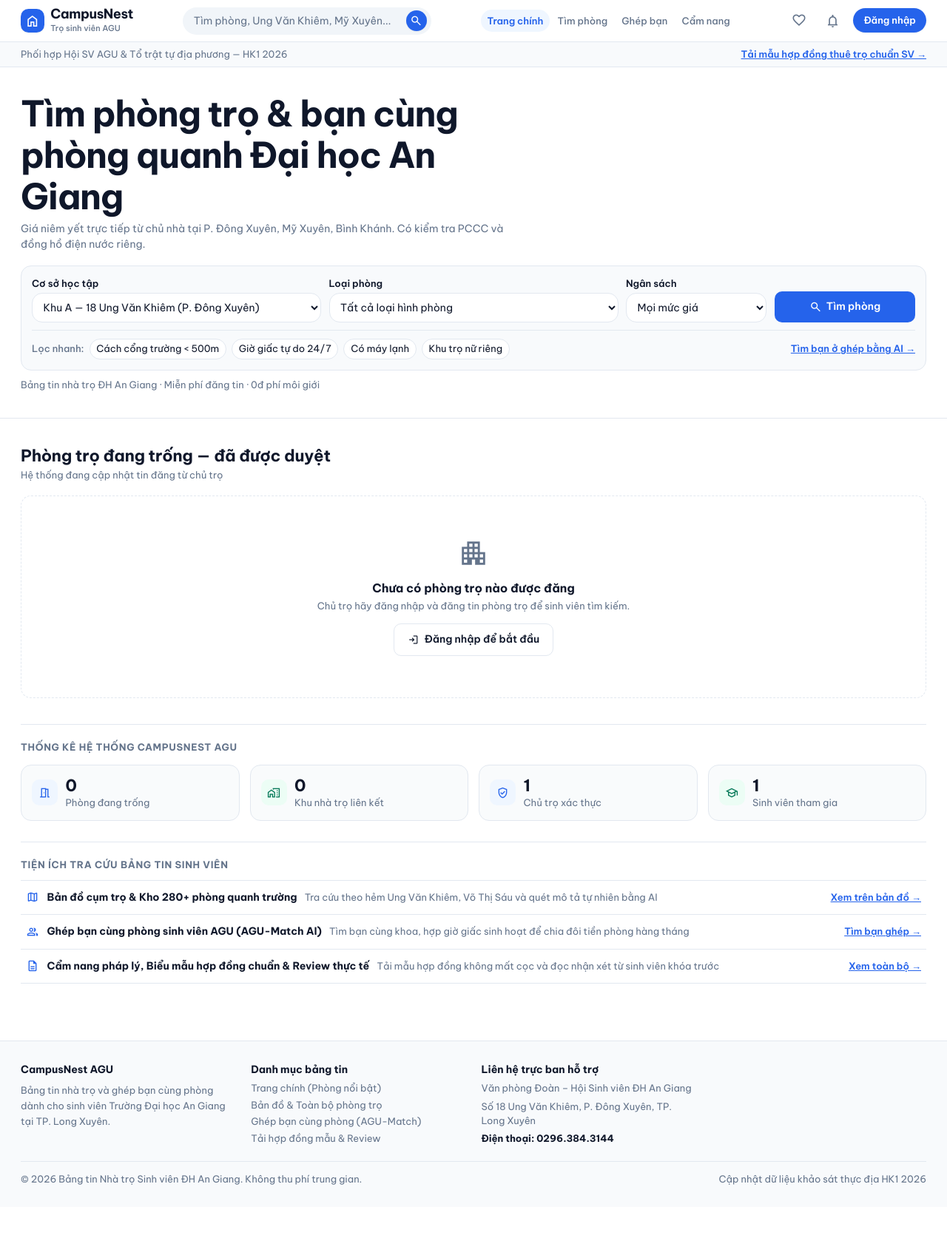
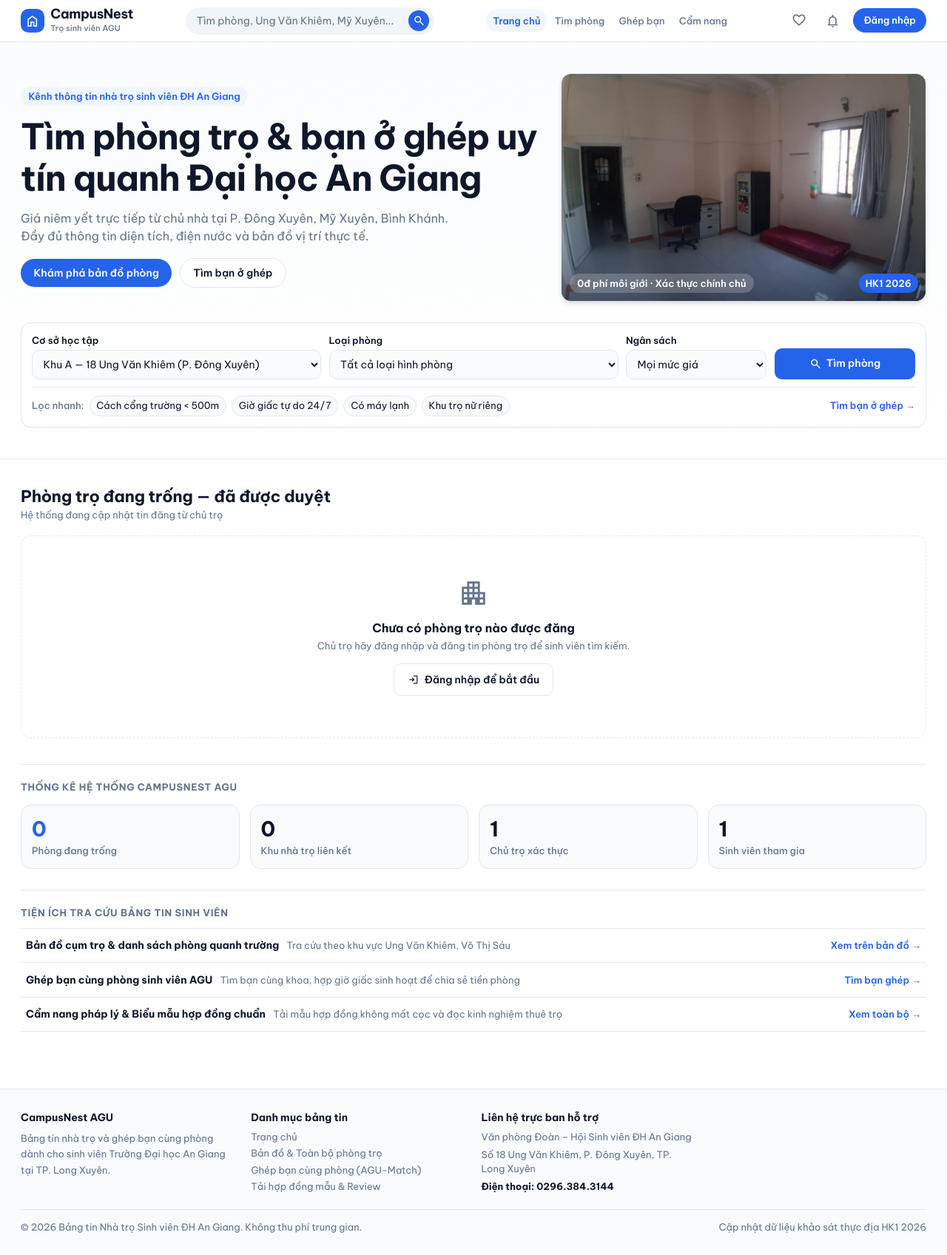
Before and after one commit to DTH235784-TranAnhTien/DoAn_TimNhaTroSV_QLDAPM, a PHP site: page /DoAn_TimNhaTroSV_QLDAPM/ in a window 1280 px wide. Shown: the whole page at 74% size. Before the commit the page ends 1602 px from the top, so only its background shows below. Run offline with PHP 8.4, Linux system fonts and the light colour scheme; data comes from the database, SQL or seed files in the repository; data that the repository does not hold is empty; some libraries are stand-ins or nearby versions.

Commit message:
style(ui): cai tao giao dien hien dai, sua icon va chu thieu dau toan trang

```diff
--- a/dungchung/footer.php
+++ b/dungchung/footer.php
@@ -12,7 +12,7 @@
         <div class="space-y-1.5">
           <span class="text-sm font-bold text-text-main block">Danh mục bảng tin</span>
           <ul class="space-y-1">
-            <li><a href="/DoAn_TimNhaTroSV_QLDAPM/index.php" class="hover:text-accent">Trang chính (Phòng nổi bật)</a></li>
+            <li><a href="/DoAn_TimNhaTroSV_QLDAPM/index.php" class="hover:text-accent">Trang chủ</a></li>
             <li><a href="/DoAn_TimNhaTroSV_QLDAPM/danhsach.php" class="hover:text-accent">Bản đồ &amp; Toàn bộ phòng trọ</a></li>
             <li><a href="/DoAn_TimNhaTroSV_QLDAPM/ghepban.php" class="hover:text-accent">Ghép bạn cùng phòng (AGU-Match)</a></li>
             <li><a href="/DoAn_TimNhaTroSV_QLDAPM/camnang.php" class="hover:text-accent">Tải hợp đồng mẫu &amp; Review</a></li>
--- a/dungchung/thanhmenu.php
+++ b/dungchung/thanhmenu.php
@@ -126,7 +126,7 @@ if ($nd && $mandHienTaiMenu > 0 && isset($conn) && $conn instanceof mysqli) {
 
     <!-- Nav Links gọn gàng trên 1 hàng (Desktop) -->
     <nav class="hidden xl:flex items-center gap-0.5 shrink-0">
-      <a href="/DoAn_TimNhaTroSV_QLDAPM/index.php" class="px-2.5 py-1.5 rounded-full text-xs <?= ($trangHienTai ?? 'home') === 'home' ? 'bg-status-green-bg text-accent font-semibold' : 'text-text-sub hover:text-text-main hover:bg-slate-100 font-medium' ?> transition-colors">Trang chính</a>
+      <a href="/DoAn_TimNhaTroSV_QLDAPM/index.php" class="px-2.5 py-1.5 rounded-full text-xs <?= ($trangHienTai ?? 'home') === 'home' ? 'bg-status-green-bg text-accent font-semibold' : 'text-text-sub hover:text-text-main hover:bg-slate-100 font-medium' ?> transition-colors">Trang chủ</a>
       <a href="/DoAn_TimNhaTroSV_QLDAPM/danhsach.php" class="px-2.5 py-1.5 rounded-full text-xs <?= ($trangHienTai ?? '') === 'explore' ? 'bg-status-green-bg text-accent font-semibold' : 'text-text-sub hover:text-text-main hover:bg-slate-100 font-medium' ?> transition-colors">Tìm phòng</a>
       <a href="/DoAn_TimNhaTroSV_QLDAPM/ghepban.php" class="px-2.5 py-1.5 rounded-full text-xs <?= ($trangHienTai ?? '') === 'roommate' ? 'bg-status-green-bg text-accent font-semibold' : 'text-text-sub hover:text-text-main hover:bg-slate-100 font-medium' ?> transition-colors">Ghép bạn</a>
       <a href="/DoAn_TimNhaTroSV_QLDAPM/camnang.php" class="px-2.5 py-1.5 rounded-full text-xs <?= ($trangHienTai ?? '') === 'guide' ? 'bg-status-green-bg text-accent font-semibold' : 'text-text-sub hover:text-text-main hover:bg-slate-100 font-medium' ?> transition-colors">Cẩm nang</a>
@@ -280,7 +280,7 @@ if ($nd && $mandHienTaiMenu > 0 && isset($conn) && $conn instanceof mysqli) {
   <!-- Mobile Navigation Strip (chỉ hiện trên màn hình nhỏ) -->
   <div class="xl:hidden bg-bg-main border-t border-slate-100">
     <div class="max-w-[1440px] mx-auto px-4 sm:px-6 flex items-center gap-1.5 overflow-x-auto py-2">
-      <a href="/DoAn_TimNhaTroSV_QLDAPM/index.php" class="shrink-0 px-3 py-1 rounded-full text-xs <?= ($trangHienTai ?? 'home') === 'home' ? 'bg-status-green-bg text-accent font-semibold' : 'text-text-sub hover:text-text-main hover:bg-slate-100 font-medium' ?> transition-all duration-200">Trang chính</a>
+      <a href="/DoAn_TimNhaTroSV_QLDAPM/index.php" class="shrink-0 px-3 py-1 rounded-full text-xs <?= ($trangHienTai ?? 'home') === 'home' ? 'bg-status-green-bg text-accent font-semibold' : 'text-text-sub hover:text-text-main hover:bg-slate-100 font-medium' ?> transition-all duration-200">Trang chủ</a>
       <a href="/DoAn_TimNhaTroSV_QLDAPM/danhsach.php" class="shrink-0 px-3 py-1 rounded-full text-xs <?= ($trangHienTai ?? '') === 'explore' ? 'bg-status-green-bg text-accent font-semibold' : 'text-text-sub hover:text-text-main hover:bg-slate-100 font-medium' ?> transition-all duration-200">Bản đồ &amp; Toàn bộ trọ</a>
       <a href="/DoAn_TimNhaTroSV_QLDAPM/ghepban.php" class="shrink-0 px-3 py-1 rounded-full text-xs <?= ($trangHienTai ?? '') === 'roommate' ? 'bg-status-green-bg text-accent font-semibold' : 'text-text-sub hover:text-text-main hover:bg-slate-100 font-medium' ?> transition-all duration-200">Ghép bạn cùng phòng (AI)</a>
       <a href="/DoAn_TimNhaTroSV_QLDAPM/camnang.php" class="shrink-0 px-3 py-1 rounded-full text-xs <?= ($trangHienTai ?? '') === 'guide' ? 'bg-status-green-bg text-accent font-semibold' : 'text-text-sub hover:text-text-main hover:bg-slate-100 font-medium' ?> transition-all duration-200">Cẩm nang &amp; Review</a>
--- a/index.php
+++ b/index.php
@@ -1,33 +1,58 @@
 <?php
-$tieuDeTrang = 'Trang Chính — CampusNest AGU | Bảng tin trọ ĐH An Giang';
+$tieuDeTrang = 'Trang chủ — CampusNest AGU | Tìm phòng trọ ĐH An Giang';
 $trangHienTai = 'home';
 include_once __DIR__ . '/dungchung/header.php';
 ?>
 
-<!-- ================= [1] TRANG HOME ================= -->
-<div class="w-full bg-bg-sub border-b border-border-warm py-2 px-4 sm:px-6 lg:px-8">
-  <div class="max-w-[1280px] mx-auto flex flex-wrap items-center justify-between gap-2 text-xs text-text-sub">
-    <span>Phối hợp Hội SV AGU &amp; Tổ trật tự địa phương — HK1 <?= date('Y') ?></span>
-    <a href="/DoAn_TimNhaTroSV_QLDAPM/camnang.php" class="text-accent font-semibold underline">Tải mẫu hợp đồng thuê trọ chuẩn SV →</a>
-  </div>
-</div>
+<!-- ================= HERO BANNER CHUYÊN NGHIỆP ================= -->
+<section class="w-full border-b border-border-warm bg-gradient-to-b from-slate-50/80 to-white py-10 sm:py-12 px-4 sm:px-6 lg:px-8">
+  <div class="max-w-[1280px] mx-auto space-y-8">
+    <div class="grid grid-cols-1 lg:grid-cols-12 gap-8 items-center">
+      <!-- Nội dung Banner bên trái -->
+      <div class="lg:col-span-7 space-y-4">
+        <span class="inline-block px-3 py-1 rounded-full bg-status-green-bg text-accent text-xs font-semibold">
+          Kênh thông tin nhà trọ sinh viên ĐH An Giang
+        </span>
+        <h1 class="text-3xl sm:text-4xl font-bold text-text-main tracking-tight leading-tight">
+          Tìm phòng trọ &amp; bạn ở ghép uy tín quanh Đại học An Giang
+        </h1>
+        <p class="text-sm sm:text-base text-text-sub max-w-2xl leading-relaxed">
+          Giá niêm yết trực tiếp từ chủ nhà tại P. Đông Xuyên, Mỹ Xuyên, Bình Khánh. Đầy đủ thông tin diện tích, điện nước và bản đồ vị trí thực tế.
+        </p>
+        <div class="flex flex-wrap items-center gap-3 pt-1">
+          <a href="/DoAn_TimNhaTroSV_QLDAPM/danhsach.php" class="px-5 py-2.5 rounded-full bg-accent hover:bg-blue-700 text-white font-semibold text-sm transition-colors shadow-sm">
+            Khám phá bản đồ phòng
+          </a>
+          <a href="/DoAn_TimNhaTroSV_QLDAPM/ghepban.php" class="px-5 py-2.5 rounded-full border border-border-warm bg-bg-main text-text-main hover:bg-bg-sub font-semibold text-sm transition-colors">
+            Tìm bạn ở ghép
+          </a>
+        </div>
+      </div>
 
-<section class="w-full border-b border-border-warm py-10 px-4 sm:px-6 lg:px-8 bg-bg-main">
-  <div class="max-w-[1280px] mx-auto">
-    <div class="max-w-3xl mb-5">
-      <h1 class="font-serif text-3xl sm:text-4xl font-bold text-text-main tracking-tight">
-        Tìm phòng trọ &amp; bạn cùng phòng quanh Đại học An Giang
-      </h1>
-      <p class="text-sm text-text-sub mt-1.5">
-        Giá niêm yết trực tiếp từ chủ nhà tại P. Đông Xuyên, Mỹ Xuyên, Bình Khánh. Có kiểm tra PCCC và đồng hồ điện nước riêng.
-      </p>
+      <!-- Ảnh Banner minh họa bên phải -->
+      <div class="lg:col-span-5">
+        <div class="relative rounded-2xl overflow-hidden border border-border-warm shadow-md aspect-[16/10] bg-bg-sub">
+          <img src="/DoAn_TimNhaTroSV_QLDAPM/giaodien/hinhanh/phongtro/motchammot.jpg"
+               alt="Phòng trọ sinh viên CampusNest AGU"
+               onerror="this.style.display='none'"
+               class="w-full h-full object-cover">
+          <div class="absolute inset-0 bg-gradient-to-t from-slate-900/60 via-transparent to-transparent"></div>
+          <div class="absolute bottom-3 left-3 right-3 flex items-center justify-between text-white text-xs">
+            <span class="px-3 py-1 rounded-full bg-white/20 backdrop-blur-md font-semibold">
+              0đ phí môi giới · Xác thực chính chủ
+            </span>
+            <span class="px-2.5 py-1 rounded-full bg-accent font-semibold">HK1 <?= date('Y') ?></span>
+          </div>
+        </div>
+      </div>
     </div>
 
-    <form action="/DoAn_TimNhaTroSV_QLDAPM/danhsach.php" method="get" class="bg-bg-sub p-4 rounded-card border border-border-warm">
+    <!-- Thanh tìm kiếm nhanh -->
+    <form action="/DoAn_TimNhaTroSV_QLDAPM/danhsach.php" method="get" class="bg-bg-main p-4 rounded-2xl border border-border-warm shadow-sm">
       <div class="grid grid-cols-1 md:grid-cols-12 gap-3 items-end">
         <div class="md:col-span-4">
           <label class="block text-xs font-semibold text-text-main mb-1">Cơ sở học tập</label>
-          <select name="coso" class="w-full bg-bg-main border border-border-warm rounded-card px-3 py-2.5 text-sm text-text-main focus:border-accent outline-none">
+          <select name="coso" class="w-full bg-bg-sub border border-border-warm rounded-btn px-3 py-2.5 text-sm text-text-main focus:border-accent outline-none">
             <option value="khu-a">Khu A — 18 Ung Văn Khiêm (P. Đông Xuyên)</option>
             <option value="khu-b">Khu B — 25 Võ Thị Sáu (P. Mỹ Xuyên)</option>
             <option value="ktx">Ký túc xá AGU (Đông Xuyên)</option>
@@ -36,7 +61,7 @@ include_once __DIR__ . '/dungchung/header.php';
         </div>
         <div class="md:col-span-4">
           <label class="block text-xs font-semibold text-text-main mb-1">Loại phòng</label>
-          <select name="loaiphong" class="w-full bg-bg-main border border-border-warm rounded-card px-3 py-2.5 text-sm text-text-main focus:border-accent outline-none">
+          <select name="loaiphong" class="w-full bg-bg-sub border border-border-warm rounded-btn px-3 py-2.5 text-sm text-text-main focus:border-accent outline-none">
             <option value="all">Tất cả loại hình phòng</option>
             <option value="gac-duc">Phòng trọ có gác đúc kiên cố</option>
             <option value="khep-kin">Phòng trọ khép kín (WC trong phòng)</option>
@@ -46,7 +71,7 @@ include_once __DIR__ . '/dungchung/header.php';
         </div>
         <div class="md:col-span-2">
           <label class="block text-xs font-semibold text-text-main mb-1">Ngân sách</label>
-          <select name="ngansach" class="w-full bg-bg-main border border-border-warm rounded-card px-3 py-2.5 text-sm text-text-main focus:border-accent outline-none tnum">
+          <select name="ngansach" class="w-full bg-bg-sub border border-border-warm rounded-btn px-3 py-2.5 text-sm text-text-main focus:border-accent outline-none tnum">
             <option value="all">Mọi mức giá</option>
             <option value="duoi-1m2">Dưới 1.2 triệu</option>
             <option value="1m2-1m8">1.2 – 1.8 triệu</option>
@@ -54,8 +79,8 @@ include_once __DIR__ . '/dungchung/header.php';
           </select>
         </div>
         <div class="md:col-span-2">
-          <button type="submit" class="w-full h-[42px] bg-accent text-white font-semibold text-sm rounded-btn flex items-center justify-center gap-1.5 transition-all duration-200 active:scale-[0.98]">
-            <span class="material-symbols-outlined">search</span>
+          <button type="submit" class="w-full h-[42px] bg-accent hover:bg-blue-700 text-white font-semibold text-sm rounded-btn flex items-center justify-center gap-1.5 transition-all duration-200 active:scale-[0.98]">
+            <span class="material-symbols-outlined text-[18px]">search</span>
             <span>Tìm phòng</span>
           </button>
         </div>
@@ -63,17 +88,13 @@ include_once __DIR__ . '/dungchung/header.php';
 
       <div class="flex flex-wrap items-center gap-2 mt-3 pt-3 border-t border-border-warm text-xs">
         <span class="text-text-sub font-medium">Lọc nhanh:</span>
-        <a href="/DoAn_TimNhaTroSV_QLDAPM/danhsach.php?tag=gan-truong" class="px-2.5 py-1 rounded-card bg-bg-main border border-border-warm text-text-main card-hover transition-all duration-200 active:scale-[0.98]">Cách cổng trường &lt; 500m</a>
-        <a href="/DoAn_TimNhaTroSV_QLDAPM/danhsach.php?tag=tu-do" class="px-2.5 py-1 rounded-card bg-bg-main border border-border-warm text-text-main card-hover transition-all duration-200 active:scale-[0.98]">Giờ giấc tự do 24/7</a>
-        <a href="/DoAn_TimNhaTroSV_QLDAPM/danhsach.php?tag=may-lanh" class="px-2.5 py-1 rounded-card bg-bg-main border border-border-warm text-text-main card-hover transition-all duration-200 active:scale-[0.98]">Có máy lạnh</a>
-        <a href="/DoAn_TimNhaTroSV_QLDAPM/danhsach.php?tag=nu-rieng" class="px-2.5 py-1 rounded-card bg-bg-main border border-border-warm text-text-main card-hover transition-all duration-200 active:scale-[0.98]">Khu trọ nữ riêng</a>
-        <a href="/DoAn_TimNhaTroSV_QLDAPM/ghepban.php" class="ml-auto text-accent font-semibold underline">Tìm bạn ở ghép bằng AI →</a>
+        <a href="/DoAn_TimNhaTroSV_QLDAPM/danhsach.php?tag=gan-truong" class="px-2.5 py-1 rounded-full bg-bg-sub border border-border-warm text-text-main hover:border-accent transition-all">Cách cổng trường &lt; 500m</a>
+        <a href="/DoAn_TimNhaTroSV_QLDAPM/danhsach.php?tag=tu-do" class="px-2.5 py-1 rounded-full bg-bg-sub border border-border-warm text-text-main hover:border-accent transition-all">Giờ giấc tự do 24/7</a>
+        <a href="/DoAn_TimNhaTroSV_QLDAPM/danhsach.php?tag=may-lanh" class="px-2.5 py-1 rounded-full bg-bg-sub border border-border-warm text-text-main hover:border-accent transition-all">Có máy lạnh</a>
+        <a href="/DoAn_TimNhaTroSV_QLDAPM/danhsach.php?tag=nu-rieng" class="px-2.5 py-1 rounded-full bg-bg-sub border border-border-warm text-text-main hover:border-accent transition-all">Khu trọ nữ riêng</a>
+        <a href="/DoAn_TimNhaTroSV_QLDAPM/ghepban.php" class="ml-auto text-accent font-semibold hover:underline">Tìm bạn ở ghép →</a>
       </div>
     </form>
-
-    <p class="text-xs text-text-sub mt-3 tnum">
-      Bảng tin nhà trọ ĐH An Giang · Miễn phí đăng tin · 0đ phí môi giới
-    </p>
   </div>
 </section>
 
@@ -224,47 +245,27 @@ include_once __DIR__ . '/dungchung/header.php';
     <?php endif; ?>
     <?php endif; ?>
 
-    <!-- Section Thống kê tổng quan hệ thống (Thành viên 4) -->
+    <!-- Section Thống kê tổng quan hệ thống (Sạch sẽ, bỏ icon thừa) -->
     <div class="mt-10 pt-6 border-t border-border-warm">
       <div class="mb-4">
         <h3 class="text-xs font-bold uppercase tracking-wider text-text-sub">Thống kê hệ thống CampusNest AGU</h3>
       </div>
       <div class="grid grid-cols-2 lg:grid-cols-4 gap-3 sm:gap-4">
-        <div class="bg-bg-sub/80 border border-border-warm rounded-card p-4 flex items-center gap-3">
-          <div class="w-10 h-10 rounded-btn bg-status-green-bg text-accent flex items-center justify-center shrink-0">
-            <span class="material-symbols-outlined">meeting_room</span>
-          </div>
-          <div>
-            <p class="text-xl font-bold text-text-main tnum leading-tight"><?= $tongPhong ?></p>
-            <p class="text-xs text-text-sub">Phòng đang trống</p>
-          </div>
+        <div class="bg-bg-sub border border-border-warm rounded-card p-4">
+          <p class="text-2xl font-bold text-accent tnum leading-tight"><?= $tongPhong ?></p>
+          <p class="text-xs text-text-sub mt-1 font-medium">Phòng đang trống</p>
         </div>
-        <div class="bg-bg-sub/80 border border-border-warm rounded-card p-4 flex items-center gap-3">
-          <div class="w-10 h-10 rounded-btn bg-status-amber-bg text-status-amber-text flex items-center justify-center shrink-0">
-            <span class="material-symbols-outlined">home_work</span>
-          </div>
-          <div>
-            <p class="text-xl font-bold text-text-main tnum leading-tight"><?= $tongNhaTro ?></p>
-            <p class="text-xs text-text-sub">Khu nhà trọ liên kết</p>
-          </div>
+        <div class="bg-bg-sub border border-border-warm rounded-card p-4">
+          <p class="text-2xl font-bold text-text-main tnum leading-tight"><?= $tongNhaTro ?></p>
+          <p class="text-xs text-text-sub mt-1 font-medium">Khu nhà trọ liên kết</p>
         </div>
-        <div class="bg-bg-sub/80 border border-border-warm rounded-card p-4 flex items-center gap-3">
-          <div class="w-10 h-10 rounded-btn bg-status-green-bg text-accent flex items-center justify-center shrink-0">
-            <span class="material-symbols-outlined">verified_user</span>
-          </div>
-          <div>
-            <p class="text-xl font-bold text-text-main tnum leading-tight"><?= $tongChuTro ?></p>
-            <p class="text-xs text-text-sub">Chủ trọ xác thực</p>
-          </div>
+        <div class="bg-bg-sub border border-border-warm rounded-card p-4">
+          <p class="text-2xl font-bold text-text-main tnum leading-tight"><?= $tongChuTro ?></p>
+          <p class="text-xs text-text-sub mt-1 font-medium">Chủ trọ xác thực</p>
         </div>
-        <div class="bg-bg-sub/80 border border-border-warm rounded-card p-4 flex items-center gap-3">
-          <div class="w-10 h-10 rounded-btn bg-status-amber-bg text-status-amber-text flex items-center justify-center shrink-0">
-            <span class="material-symbols-outlined">school</span>
-          </div>
-          <div>
-            <p class="text-xl font-bold text-text-main tnum leading-tight"><?= $tongSinhVien ?></p>
-            <p class="text-xs text-text-sub">Sinh viên tham gia</p>
-          </div>
+        <div class="bg-bg-sub border border-border-warm rounded-card p-4">
+          <p class="text-2xl font-bold text-text-main tnum leading-tight"><?= $tongSinhVien ?></p>
+          <p class="text-xs text-text-sub mt-1 font-medium">Sinh viên tham gia</p>
         </div>
       </div>
     </div>
@@ -272,37 +273,28 @@ include_once __DIR__ . '/dungchung/header.php';
     <div class="mt-8 pt-6 border-t border-border-warm">
       <h3 class="text-xs font-bold uppercase tracking-wider text-text-sub mb-3">Tiện ích tra cứu bảng tin sinh viên</h3>
       <div class="divide-y divide-border-warm border-y border-border-warm">
-        <a href="/DoAn_TimNhaTroSV_QLDAPM/danhsach.php" class="w-full py-3.5 px-2 flex items-center justify-between text-left hover:bg-bg-sub transition-all duration-200 active:scale-[0.98] block">
-          <div class="flex items-center gap-3">
-            <span class="material-symbols-outlined text-accent">map</span>
-            <div>
-              <span class="text-sm font-bold text-text-main">Bản đồ cụm trọ &amp; Kho 280+ phòng quanh trường</span>
-              <span class="text-xs text-text-sub block sm:inline sm:ml-2">Tra cứu theo hẻm Ung Văn Khiêm, Võ Thị Sáu và quét mô tả tự nhiên bằng AI</span>
-            </div>
+        <a href="/DoAn_TimNhaTroSV_QLDAPM/danhsach.php" class="w-full py-3.5 px-2 flex items-center justify-between text-left hover:bg-bg-sub transition-all duration-200 block">
+          <div>
+            <span class="text-sm font-bold text-text-main">Bản đồ cụm trọ &amp; danh sách phòng quanh trường</span>
+            <span class="text-xs text-text-sub block sm:inline sm:ml-2">Tra cứu theo khu vực Ung Văn Khiêm, Võ Thị Sáu</span>
           </div>
-          <span class="text-xs font-semibold text-accent underline shrink-0">Xem trên bản đồ →</span>
+          <span class="text-xs font-semibold text-accent hover:underline shrink-0">Xem trên bản đồ →</span>
         </a>
 
-        <a href="/DoAn_TimNhaTroSV_QLDAPM/ghepban.php" class="w-full py-3.5 px-2 flex items-center justify-between text-left hover:bg-bg-sub transition-all duration-200 active:scale-[0.98] block">
-          <div class="flex items-center gap-3">
-            <span class="material-symbols-outlined text-accent">group</span>
-            <div>
-              <span class="text-sm font-bold text-text-main">Ghép bạn cùng phòng sinh viên AGU (AGU-Match AI)</span>
-              <span class="text-xs text-text-sub block sm:inline sm:ml-2">Tìm bạn cùng khoa, hợp giờ giấc sinh hoạt để chia đôi tiền phòng hàng tháng</span>
-            </div>
+        <a href="/DoAn_TimNhaTroSV_QLDAPM/ghepban.php" class="w-full py-3.5 px-2 flex items-center justify-between text-left hover:bg-bg-sub transition-all duration-200 block">
+          <div>
+            <span class="text-sm font-bold text-text-main">Ghép bạn cùng phòng sinh viên AGU</span>
+            <span class="text-xs text-text-sub block sm:inline sm:ml-2">Tìm bạn cùng khoa, hợp giờ giấc sinh hoạt để chia sẻ tiền phòng</span>
           </div>
-          <span class="text-xs font-semibold text-accent underline shrink-0">Tìm bạn ghép →</span>
+          <span class="text-xs font-semibold text-accent hover:underline shrink-0">Tìm bạn ghép →</span>
         </a>
 
-        <a href="/DoAn_TimNhaTroSV_QLDAPM/camnang.php" class="w-full py-3.5 px-2 flex items-center justify-between text-left hover:bg-bg-sub transition-all duration-200 active:scale-[0.98] block">
-          <div class="flex items-center gap-3">
-            <span class="material-symbols-outlined text-accent">description</span>
-            <div>
-              <span class="text-sm font-bold text-text-main">Cẩm nang pháp lý, Biểu mẫu hợp đồng chuẩn &amp; Review thực tế</span>
-              <span class="text-xs text-text-sub block sm:inline sm:ml-2">Tải mẫu hợp đồng không mất cọc và đọc nhận xét từ sinh viên khóa trước</span>
-            </div>
+        <a href="/DoAn_TimNhaTroSV_QLDAPM/camnang.php" class="w-full py-3.5 px-2 flex items-center justify-between text-left hover:bg-bg-sub transition-all duration-200 block">
+          <div>
+            <span class="text-sm font-bold text-text-main">Cẩm nang pháp lý &amp; Biểu mẫu hợp đồng chuẩn</span>
+            <span class="text-xs text-text-sub block sm:inline sm:ml-2">Tải mẫu hợp đồng không mất cọc và đọc kinh nghiệm thuê trọ</span>
           </div>
-          <span class="text-xs font-semibold text-accent underline shrink-0">Xem toàn bộ →</span>
+          <span class="text-xs font-semibold text-accent hover:underline shrink-0">Xem toàn bộ →</span>
         </a>
       </div>
     </div>
--- a/taikhoan/hoso.php
+++ b/taikhoan/hoso.php
@@ -102,7 +102,7 @@ include_once __DIR__ . '/../dungchung/header.php';
 
   <!-- Breadcrumb -->
   <nav class="flex items-center gap-1.5 text-xs text-text-sub" aria-label="Breadcrumb">
-    <a href="/DoAn_TimNhaTroSV_QLDAPM/index.php" class="hover:text-text-main transition-colors">Trang chính</a>
+    <a href="/DoAn_TimNhaTroSV_QLDAPM/index.php" class="hover:text-text-main transition-colors">Trang chủ</a>
     <span class="material-symbols-outlined text-[14px]">chevron_right</span>
     <span class="text-text-main font-semibold">Thông tin cá nhân</span>
   </nav>
```
Also changed, not shown: camnang.php (+12 -24 lines), chitiet.php (+9 -10 lines), chutro/dangtin.php (+7 -7 lines), ghepban.php (+27 -33 lines).
